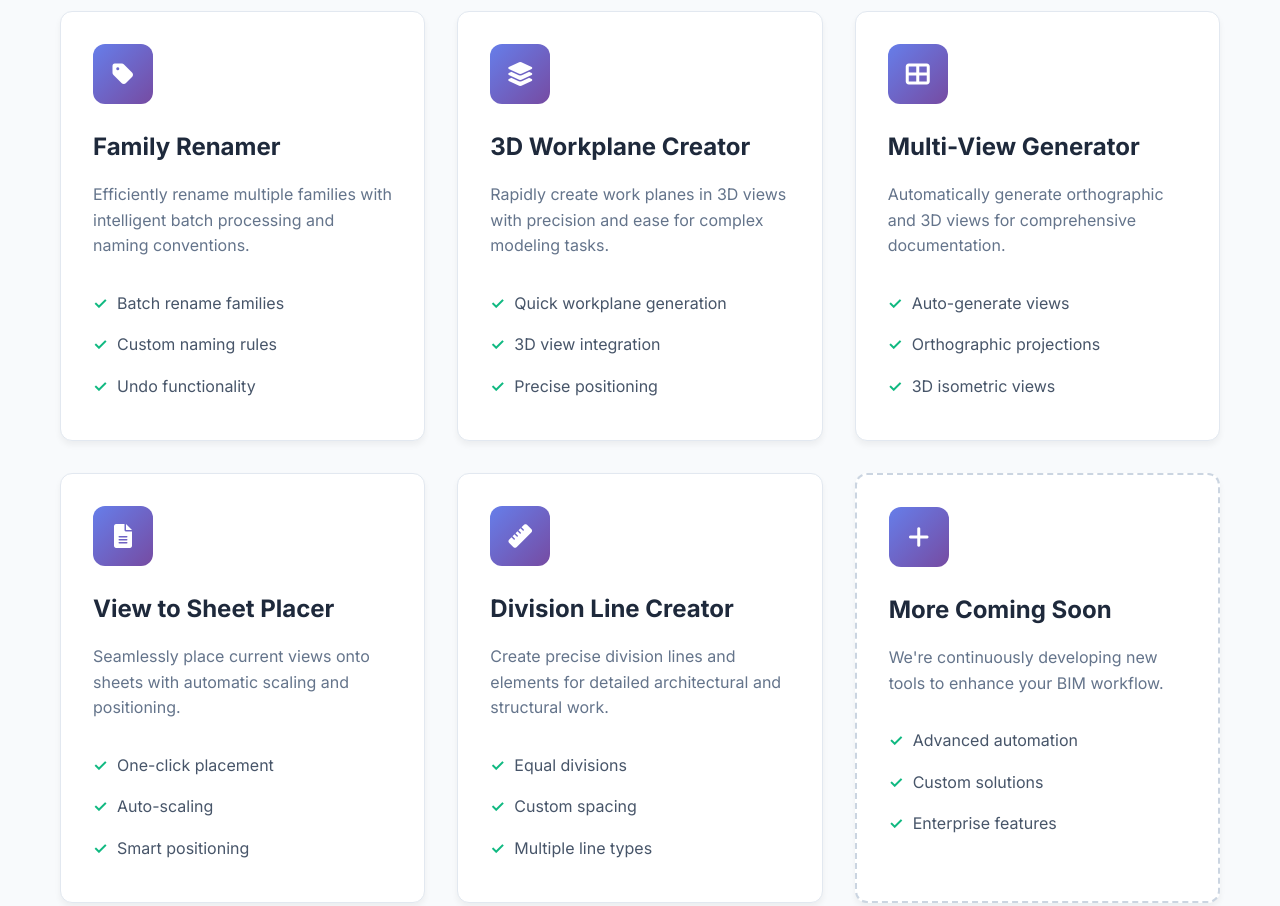
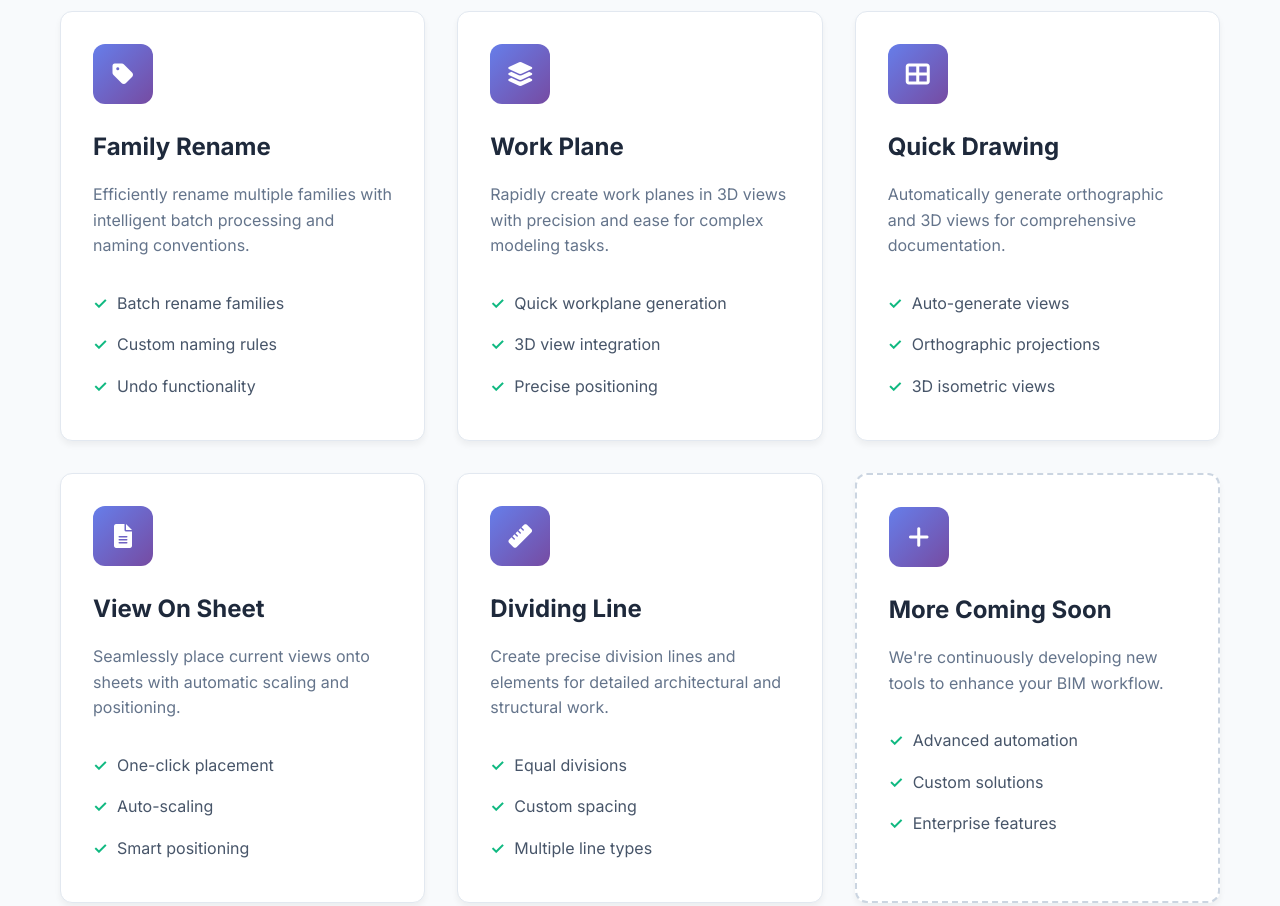
Before and after one commit to xiaohemiaode/ZJY-Tech-Website, a plain HTML site: page index.html in a window 1280 px wide. Shown: the part 1060-1966 px from the top of the page. Drawn offline with Linux system fonts and the light colour scheme.

Commit message:
Update index.html

```diff
--- a/index.html
+++ b/index.html
@@ -6,7 +6,7 @@
     <title>ZJY Tech Studio - Professional Revit Development Solutions</title>
 
     <!-- SEO Meta Tags -->
-    <meta name="description" content="ZJY Tech Studio specializes in professional Revit plugin development. Enhance your BIM workflow with our innovative tools including Family Renamer, 3D Workplane Creator, and Multi-View Generator.">
+    <meta name="description" content="ZJY Tech Studio specializes in professional Revit plugin development. Enhance your BIM workflow with our innovative tools including Family Rename, Work Plane, and Quick Drawing.">
     <meta name="keywords" content="Revit plugins, BIM development, Revit API, architectural software, engineering tools, construction technology, 3D modeling, building information modeling">
     <meta name="author" content="ZJY Tech Studio">
     <meta name="robots" content="index, follow">
@@ -48,8 +48,8 @@
         },
         "address": {
             "@type": "PostalAddress",
-            "addressLocality": "Haikou",
-            "addressRegion": "Hainan",
+            "addressLocality": "Guangzhou",
+            "addressRegion": "Guangdong",
             "addressCountry": "CN"
         },
         "sameAs": [
@@ -115,7 +115,7 @@
                     <div class="plugin-icon">
                         <i class="fas fa-tag"></i>
                     </div>
-                    <h3>Family Renamer</h3>
+                    <h3>Family Rename</h3>
                     <p>Efficiently rename multiple families with intelligent batch processing and naming conventions.</p>
                     <ul class="features">
                         <li>Batch rename families</li>
@@ -128,7 +128,7 @@
                     <div class="plugin-icon">
                         <i class="fas fa-layer-group"></i>
                     </div>
-                    <h3>3D Workplane Creator</h3>
+                    <h3>Work Plane</h3>
                     <p>Rapidly create work planes in 3D views with precision and ease for complex modeling tasks.</p>
                     <ul class="features">
                         <li>Quick workplane generation</li>
@@ -141,7 +141,7 @@
                     <div class="plugin-icon">
                         <i class="fas fa-th-large"></i>
                     </div>
-                    <h3>Multi-View Generator</h3>
+                    <h3>Quick Drawing</h3>
                     <p>Automatically generate orthographic and 3D views for comprehensive documentation.</p>
                     <ul class="features">
                         <li>Auto-generate views</li>
@@ -154,7 +154,7 @@
                     <div class="plugin-icon">
                         <i class="fas fa-file-alt"></i>
                     </div>
-                    <h3>View to Sheet Placer</h3>
+                    <h3>View On Sheet</h3>
                     <p>Seamlessly place current views onto sheets with automatic scaling and positioning.</p>
                     <ul class="features">
                         <li>One-click placement</li>
@@ -167,7 +167,7 @@
                     <div class="plugin-icon">
                         <i class="fas fa-ruler"></i>
                     </div>
-                    <h3>Division Line Creator</h3>
+                    <h3>Dividing Line</h3>
                     <p>Create precise division lines and elements for detailed architectural and structural work.</p>
                     <ul class="features">
                         <li>Equal divisions</li>
@@ -254,7 +254,7 @@
                         <i class="fas fa-map-marker-alt"></i>
                         <div>
                             <h4>Location</h4>
-                            <p>Haikou, Hainan, China</p>
+                            <p>Guangzhou, Guangdong, China</p>
                         </div>
                     </div>
                     <div class="contact-item">
```
